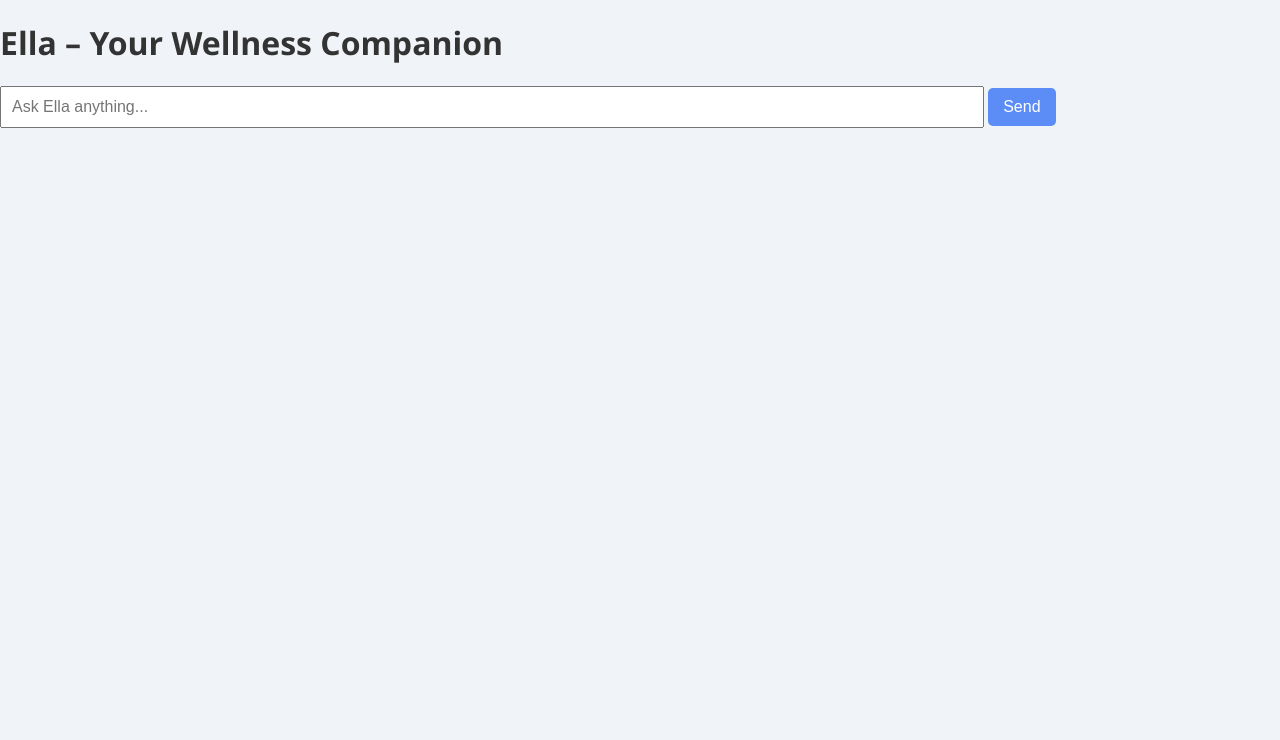
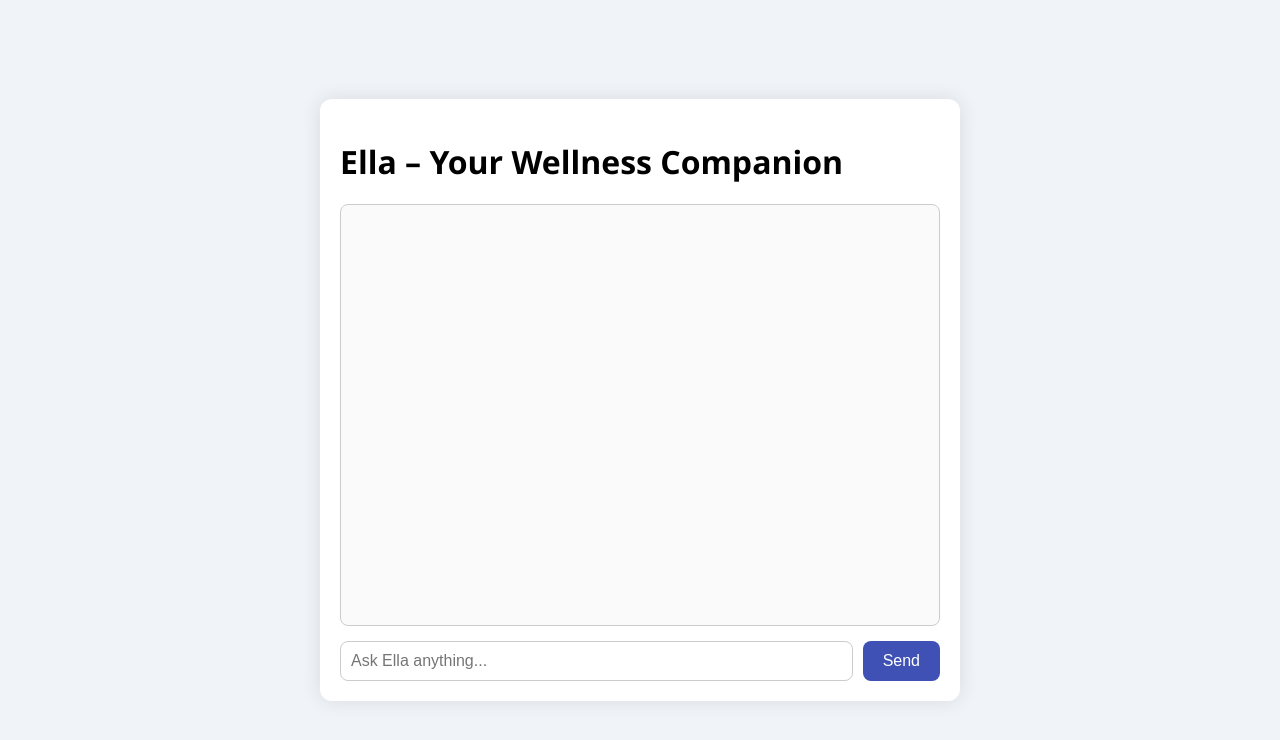
Before and after one commit to RattusKing/Ella, a plain HTML site: page ella-mvp/frontend/index.html in a window 1280 px wide. Drawn offline with Linux system fonts and the light colour scheme.

Commit message:
Update style.css

```diff
--- a/ella-mvp/frontend/style.css
+++ b/ella-mvp/frontend/style.css
@@ -1,41 +1,55 @@
 body {
   font-family: 'Segoe UI', sans-serif;
-  background: #f0f4f8;
-  color: #333;
+  background-color: #f0f4f8;
   margin: 0;
-  padding: 0;
+  display: flex;
+  justify-content: center;
+  align-items: center;
+  height: 100vh;
 }
 
-.container {
-  max-width: 700px;
-  margin: 50px auto;
+#chat-container {
+  width: 100%;
+  max-width: 600px;
   background: white;
-  padding: 2rem;
-  border-radius: 8px;
-  box-shadow: 0 0 15px rgba(0,0,0,0.1);
+  border-radius: 12px;
+  box-shadow: 0 0 20px rgba(0,0,0,0.1);
+  padding: 20px;
 }
 
-#chatbox {
+#chat-box {
   height: 400px;
   overflow-y: auto;
+  margin-bottom: 15px;
   border: 1px solid #ccc;
-  padding: 1rem;
-  margin-bottom: 1rem;
+  padding: 10px;
+  border-radius: 8px;
   background: #fafafa;
 }
 
-input {
-  width: 75%;
+#chat-box div {
+  margin-bottom: 10px;
+}
+
+form {
+  display: flex;
+}
+
+input[type="text"] {
+  flex-grow: 1;
   padding: 10px;
-  font-size: 1rem;
+  font-size: 1em;
+  border: 1px solid #ccc;
+  border-radius: 8px;
+  margin-right: 10px;
 }
 
 button {
-  padding: 10px 15px;
-  font-size: 1rem;
-  background: #5c8df6;
+  padding: 10px 20px;
+  font-size: 1em;
+  background: #3f51b5;
   color: white;
   border: none;
-  border-radius: 5px;
+  border-radius: 8px;
   cursor: pointer;
 }
```
